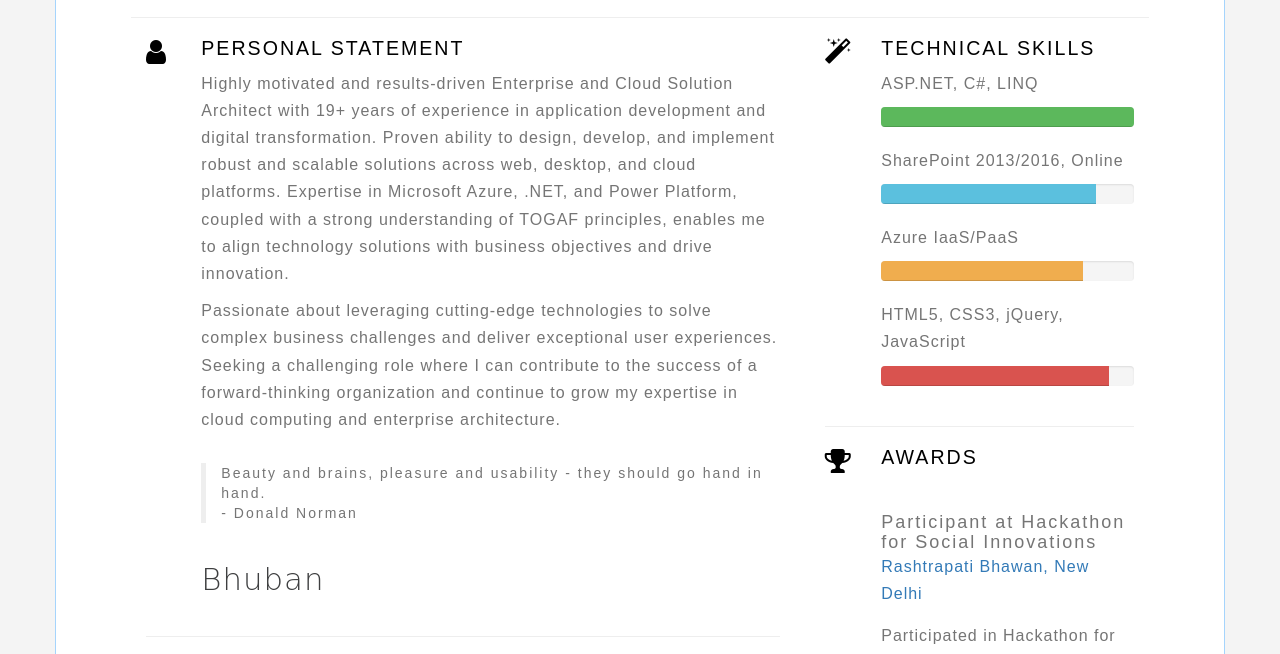
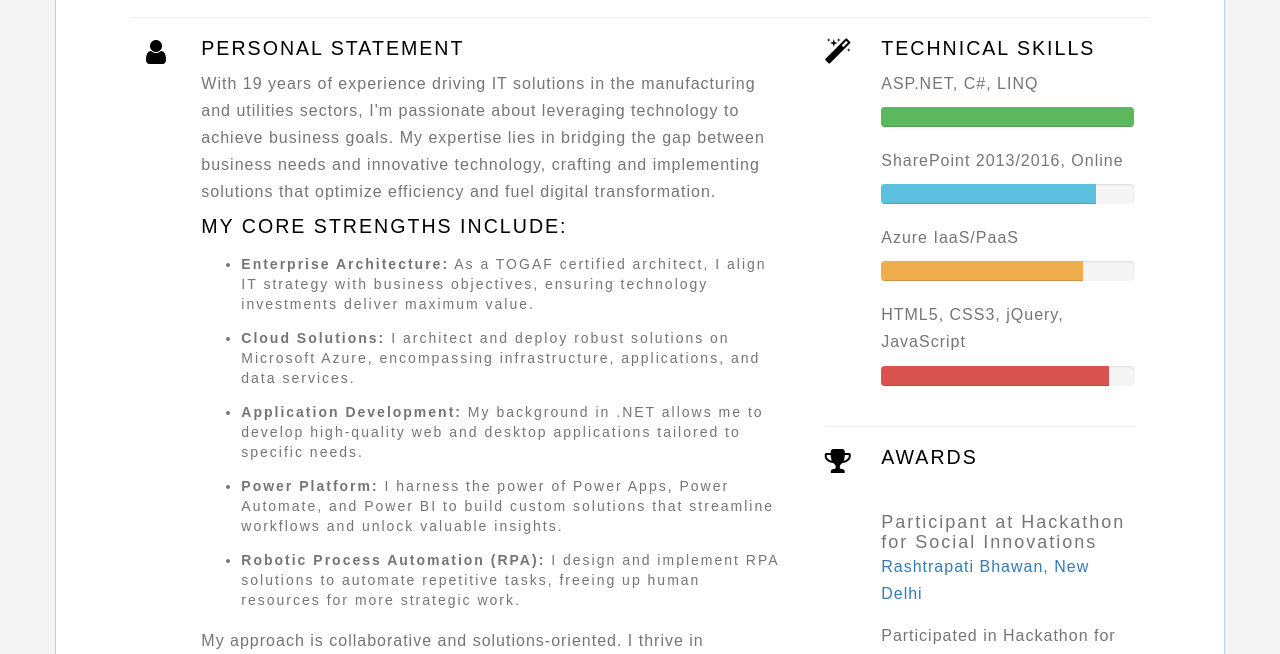
Before and after one commit to vubn/vubn.github.io, a website: page index.html in a window 1280 px wide. Shown: the part 368-1022 px from the top of the page. Drawn offline with nearby package versions, Linux system fonts and the light colour scheme; a script that the page names is missing; a web font is replaced by a local one.

Commit message:
Updated Personal statement

```diff
--- a/index.html
+++ b/index.html
@@ -40,7 +40,8 @@
                         <div class="col-sm-5 text-right dl-share">
                             <!-- AddToAny BEGIN -->
                             <div class="a2a_kit a2a_kit_size_32 a2a_default_style">
-                                <a class="a2a_dd" href="https://www.addtoany.com/share?linkurl=vubn.in&amp;linkname=Bhuban%20Mohan%20Mishra"></a>
+                                <a class="a2a_dd"
+                                    href="https://www.addtoany.com/share?linkurl=vubn.in&amp;linkname=Bhuban%20Mohan%20Mishra"></a>
                                 <a class="a2a_button_linkedin"></a>
                                 <a class="a2a_button_facebook"></a>
                                 <a class="a2a_button_google_gmail"></a>
@@ -108,17 +109,62 @@
                 </div>
                 <div class="col-sm-11">
                     <h3>Personal statement</h3>
-                    <p>Highly motivated and results-driven Enterprise and Cloud Solution Architect with 19+ years of experience in
-                        application development and digital transformation. Proven ability to design, develop, and implement robust and
-                        scalable solutions across web, desktop, and cloud platforms. Expertise in Microsoft Azure, .NET, and Power Platform,
-                        coupled with a strong understanding of TOGAF principles, enables me to align technology solutions with business
-                        objectives and drive innovation.</p>
-                    <p>Passionate about leveraging cutting-edge technologies to solve complex business challenges and deliver exceptional
-                        user experiences. Seeking a challenging role where I can contribute to the success of a forward-thinking organization
-                        and continue to grow my expertise in cloud computing and enterprise architecture.</p>
+                    <!-- <p>Highly motivated and results-driven Enterprise and Cloud Solution Architect with 19+ years of
+                        experience in application development and digital transformation. Proven ability to design,
+                        develop, and implement robust and scalable solutions across web, desktop, and cloud platforms.
+                        Expertise in Microsoft Azure, .NET, and Power Platform, coupled with a strong understanding of
+                        TOGAF principles, enables me to align technology solutions with business objectives and drive
+                        innovation.</p>
+                    <p>Passionate about leveraging cutting-edge technologies to solve complex business challenges and
+                        deliver exceptional user experiences. Seeking a challenging role where I can contribute to the
+                        success of a forward-thinking organization and continue to grow my expertise in cloud computing
+                        and enterprise architecture.</p> -->
 
-                    <blockquote>Beauty and brains, pleasure and usability - they should go hand in hand.
-                        <br>- Donald Norman</blockquote>
+                    <p>With 19 years of experience driving IT solutions in the manufacturing and utilities sectors, I'm
+                        passionate about leveraging technology to achieve business goals. My expertise lies in bridging
+                        the gap between business needs and innovative technology, crafting and implementing solutions
+                        that optimize efficiency and fuel digital transformation.
+                    </p>
+
+                    <h3>My core strengths include:</h3>
+
+                    <ul>
+                        <li>
+                            <strong>Enterprise Architecture:</strong> As a TOGAF certified architect, I align IT
+                            strategy with
+                            business objectives, ensuring technology investments deliver maximum value.
+                        </li>
+                        <li>
+                            <strong>Cloud Solutions:</strong> I architect and deploy robust solutions on Microsoft
+                            Azure,
+                            encompassing infrastructure, applications, and data services.
+                        </li>
+                        <li>
+                            <strong>Application Development:</strong> My background in .NET allows me to develop
+                            high-quality
+                            web and desktop applications tailored to specific needs.
+                        </li>
+                        <li>
+                            <strong>Power Platform:</strong> I harness the power of Power Apps, Power Automate, and
+                            Power BI to
+                            build custom solutions that streamline workflows and unlock valuable insights.
+                        </li>
+                        <li>
+                            <strong>Robotic Process Automation (RPA):</strong> I design and implement RPA solutions to
+                            automate
+                            repetitive tasks, freeing up human resources for more strategic work.
+                        </li>
+                    </ul>
+
+                    <p>
+                        My approach is collaborative and solutions-oriented. I thrive in environments where I can
+                        contribute
+                        my technical expertise and problem-solving skills to deliver impactful results. Let's connect
+                        and explore how my skills and experience can benefit your organization.
+                    </p>
+
+                    <!-- <blockquote>Beauty and brains, pleasure and usability - they should go hand in hand.
+                        <br>- Donald Norman</blockquote> -->
 
                     <p class="signature">Bhuban</p>
                 </div>
@@ -134,11 +180,15 @@
                         <div class="col-md-9">
                             <h4>M.Tech. in Software Systems</h4>
                             <p class="sub">
-                                <a href="http://www.bits-pilani.ac.in/">Birla Institute of Technology and Science, Pilani</a>
+                                <a href="http://www.bits-pilani.ac.in/">Birla Institute of Technology and Science,
+                                    Pilani</a>
                             </p>
-                            <p>Understand the challenges involved in building complex systems and learn to address them using
-                                appropriate technologies and industry best practices. Able to conceptualize and build software
-                                systems considering different aspects such as human computer interaction, software architecture
+                            <p>Understand the challenges involved in building complex systems and learn to address them
+                                using
+                                appropriate technologies and industry best practices. Able to conceptualize and build
+                                software
+                                systems considering different aspects such as human computer interaction, software
+                                architecture
                                 and security.</p>
                         </div>
                         <div class="year col-md-3">
@@ -152,7 +202,8 @@
                             <p class="sub">
                                 <a href="">Utkal University, Odisha</a>
                             </p>
-                            <p>Studying all aspect of Computer Science and Engineering to apply and demonstrate the knowledge
+                            <p>Studying all aspect of Computer Science and Engineering to apply and demonstrate the
+                                knowledge
                                 of computer engineering and management principles in software project development and in
                                 multidisciplinary areas.</p>
                         </div>
@@ -175,7 +226,8 @@
                             <p class="sub">
                                 <a href="http://www.infpsys.com/">Infosys Ltd.</a>
                             </p>
-                            <p>Analysing business requirements, design, architect, build, implement and deliver various business
+                            <p>Analysing business requirements, design, architect, build, implement and deliver various
+                                business
                                 applications on time and within budget to the customers.</p>
                         </div>
                         <div class="year col-md-4">
@@ -214,7 +266,8 @@
                             <p class="sub">
                                 <a href="http://www.mindfiresolutions.com/">Mindfire Solutions</a>
                             </p>
-                            <p>Developing Business and Educational Application using Java, J2EE, .NET and related Technologies.</p>
+                            <p>Developing Business and Educational Application using Java, J2EE, .NET and related
+                                Technologies.</p>
                         </div>
                         <div class="year col-md-4">
                             <p>Jul2005-Jul2008</p>
@@ -233,28 +286,29 @@
 
                     <p>ASP.NET, C#, LINQ</p>
                     <div class="progress">
-                        <div class="progress-bar progress-bar-success" role="progressbar" aria-valuenow="100" aria-valuemin="0" aria-valuemax="100"
-                            style="width: 100%">
+                        <div class="progress-bar progress-bar-success" role="progressbar" aria-valuenow="100"
+                            aria-valuemin="0" aria-valuemax="100" style="width: 100%">
                             <span class="sr-only">100% Complete (success)</span>
                         </div>
                     </div>
                     <p>SharePoint 2013/2016, Online</p>
                     <div class="progress">
-                        <div class="progress-bar progress-bar-info" role="progressbar" aria-valuenow="85" aria-valuemin="0" aria-valuemax="100" style="width: 85%">
+                        <div class="progress-bar progress-bar-info" role="progressbar" aria-valuenow="85"
+                            aria-valuemin="0" aria-valuemax="100" style="width: 85%">
                             <span class="sr-only">85% Complete</span>
                         </div>
                     </div>
                     <p>Azure IaaS/PaaS</p>
                     <div class="progress">
-                        <div class="progress-bar progress-bar-warning" role="progressbar" aria-valuenow="80" aria-valuemin="0" aria-valuemax="100"
-                            style="width: 80%">
+                        <div class="progress-bar progress-bar-warning" role="progressbar" aria-valuenow="80"
+                            aria-valuemin="0" aria-valuemax="100" style="width: 80%">
                             <span class="sr-only">80% Complete (warning)</span>
                         </div>
                     </div>
                     <p>HTML5, CSS3, jQuery, JavaScript</p>
                     <div class="progress">
-                        <div class="progress-bar progress-bar-danger" role="progressbar" aria-valuenow="90" aria-valuemin="0" aria-valuemax="100"
-                            style="width: 90%">
+                        <div class="progress-bar progress-bar-danger" role="progressbar" aria-valuenow="90"
+                            aria-valuemin="0" aria-valuemax="100" style="width: 90%">
                             <span class="sr-only">90% Complete (danger)</span>
                         </div>
                     </div>
@@ -272,8 +326,10 @@
                         <p class="sub">
                             <a href="">Rashtrapati Bhawan, New Delhi</a>
                         </p>
-                        <p>Participated in Hackathon for Social Innovations organized by Code for India as part of Festival
-                            of Innovation, March 2016 at Rashtrapati Bhawan Cultural Center, President's Estate, New Delhi.
+                        <p>Participated in Hackathon for Social Innovations organized by Code for India as part of
+                            Festival
+                            of Innovation, March 2016 at Rashtrapati Bhawan Cultural Center, President's Estate, New
+                            Delhi.
                         </p>
                     </div>
                     <div class="award">
@@ -298,12 +354,13 @@
                             <span class="fa fa-check-circle-o"> </span> Developing Microsoft Azure and Web Services
                         </p>
                         <p>
-                            <span class="fa fa-check-circle-o"> </span> Developing Microsoft SharePoint Server 2013 Core Solutions
+                            <span class="fa fa-check-circle-o"> </span> Developing Microsoft SharePoint Server 2013 Core
+                            Solutions
                         </p>
                     </div>
                     <div class="award">
                         <h4>Microsoft Certified Solutions Associate - Web Application (Charter)</h4>
-                         <p>
+                        <p>
                             <span class="fa fa-check-circle-o"> </span> Developing ASP.NET MVC Web Applications
                         </p>
                     </div>
@@ -319,7 +376,8 @@
                             <span class="fa fa-check-circle-o"> </span> .NET Framework 3.5, ASP.NET Applications
                         </p>
                         <p>
-                            <span class="fa fa-check-circle-o"> </span> .NET Framework 3.5, Windows Communication Foundation Applications
+                            <span class="fa fa-check-circle-o"> </span> .NET Framework 3.5, Windows Communication
+                            Foundation Applications
                         </p>
                     </div>
                     <!-- <div class="award">
```
